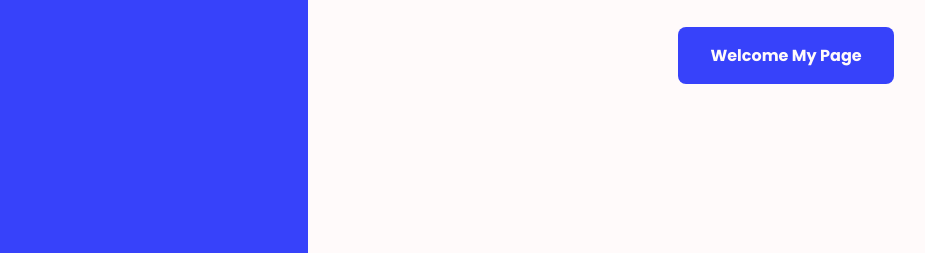
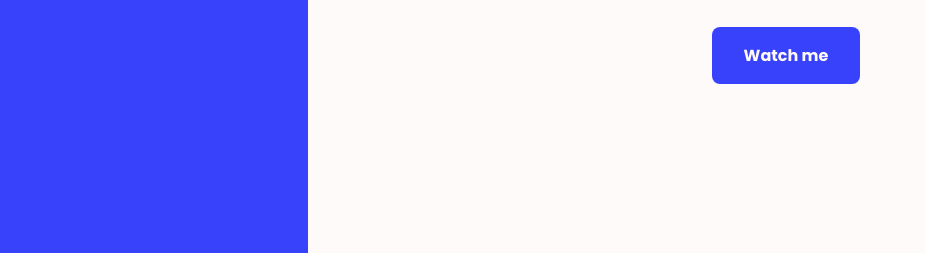
Before and after one commit to fatihaydnrepo/websitesi, a plain HTML site: page index.html in a window 1280 px wide. Shown: the part 547-800 px from the top of the page, without its empty margins (16-941 px from the left). Drawn offline with nearby package versions, Linux system fonts and the light colour scheme.

Commit message:
Update index.html

```diff
--- a/index.html
+++ b/index.html
@@ -61,7 +61,7 @@
                         <a href="https://github.com/fatihaydnrepo" class="home__social-link"><i class='bx bxl-github'></i></a>
                     </div>
 
-                    <a download="" href="#" class="button home__button">Welcome My Page</a>
+                    <a href="https://www.youtube.com/watch?v=D1CFJuOyNkQ" class="button home__button">Watch me</a>
                 </div>
             </div>
         </section>
```
